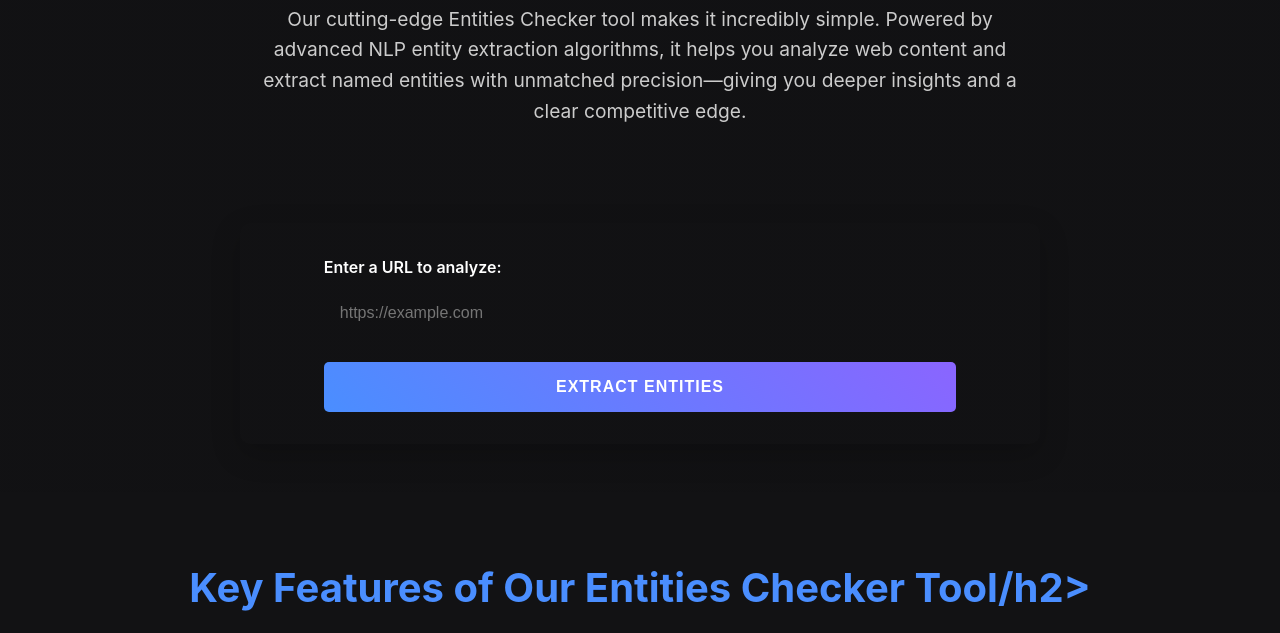
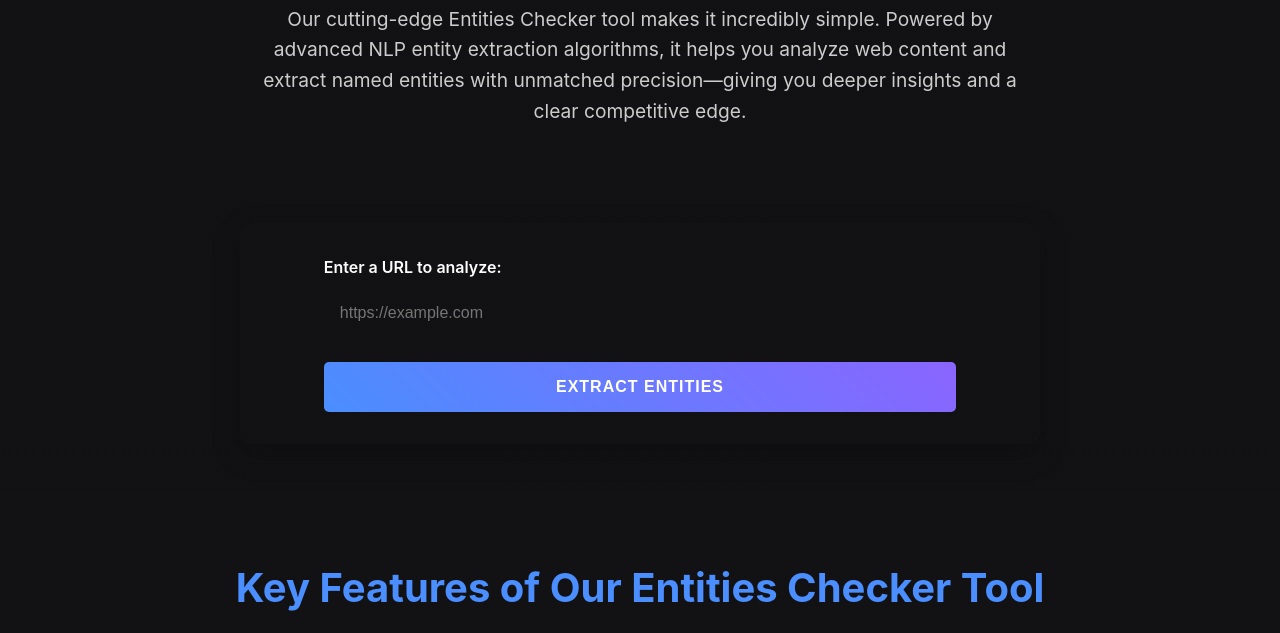
Before and after one commit to vipulchalakh/EntitiesChecker, a plain HTML site: page public/index.html in a window 1280 px wide. Shown: the part 308-941 px from the top of the page. Drawn offline with nearby package versions, Linux system fonts and the light colour scheme.

Commit message:
fix heading changes

```diff
--- a/public/index.html
+++ b/public/index.html
@@ -1165,7 +1165,7 @@
         <section class="features">
             <div class="container">
                 <div class="section-title">
-                    <h2>Key Features of Our Entities Checker Tool/h2>
+                    <h2>Key Features of Our Entities Checker Tool</h2>
                     <p>Find out what makes this entity detection tool fast, flexible, and ideal for SEO professionals, researchers, and marketers.</p>
                 </div>
                 <div class="features-grid">
```
